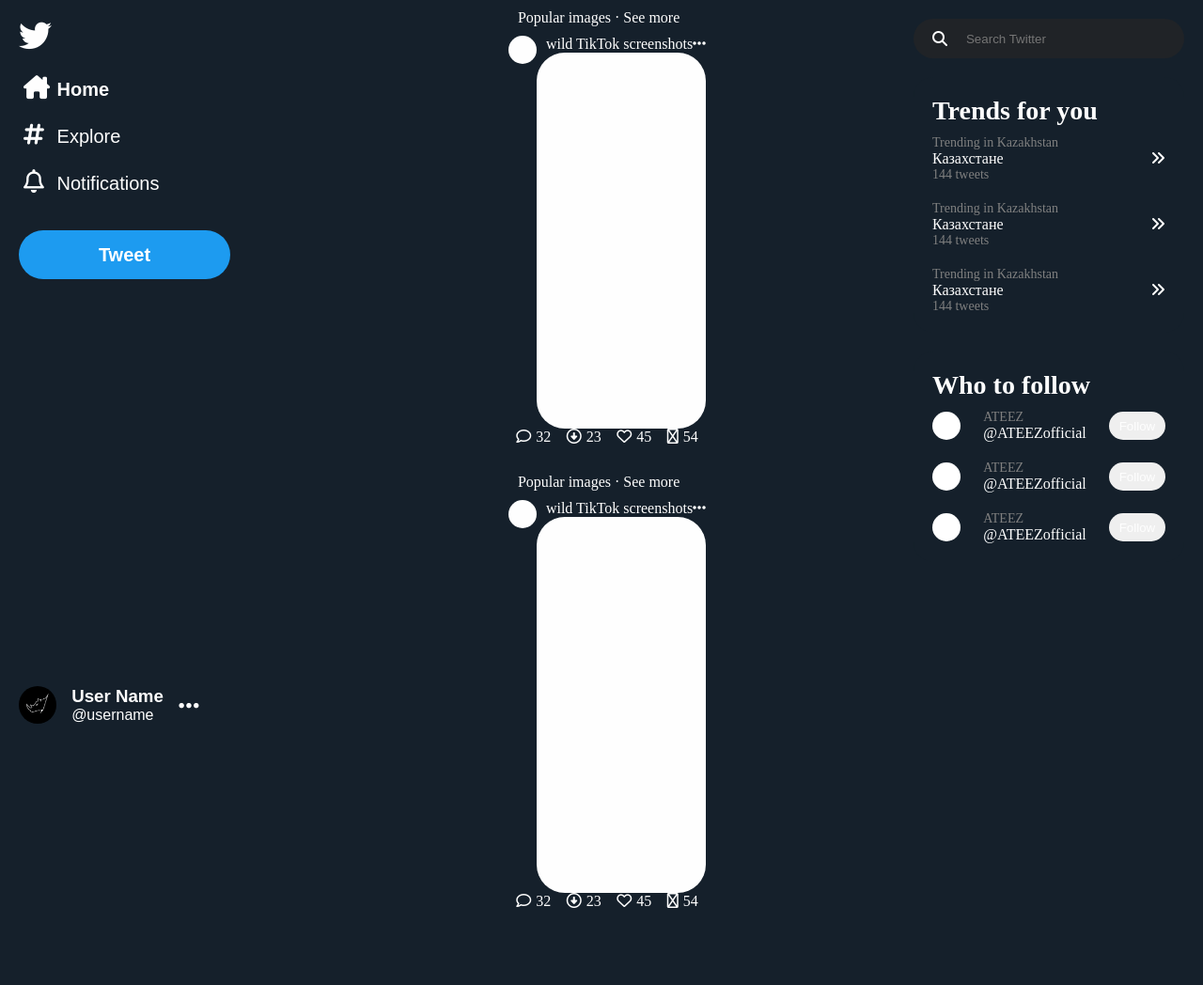
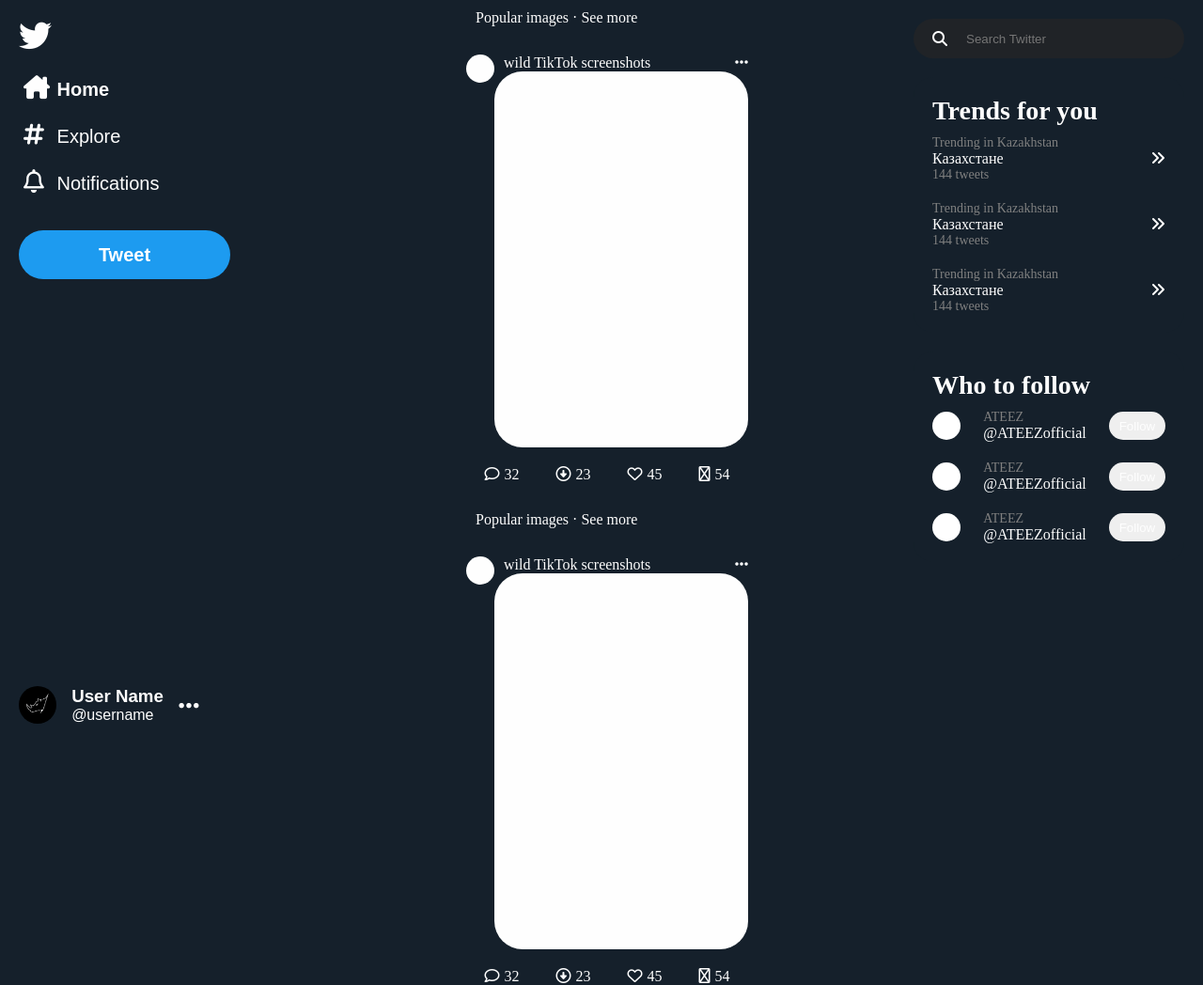
Before and after one commit to Diqosh/twitter, a PHP site: page / in a window 1280 px wide. Shown: the whole page at 94% size. Before the commit the page ends 966 px from the top, so only its background shows below. Run offline with PHP 8.4, Linux system fonts and the light colour scheme.

Commit message:
part home

```diff
--- a/assets/css/home.css
+++ b/assets/css/home.css
@@ -7,6 +7,13 @@
 
 .news__header{
     padding: 10px;
+}
+
+.news__item{
+    min-width: 300px;
+    display: flex;
+    flex-direction: column;
+    gap: 20px;
 }
 
 .news__body{
```
